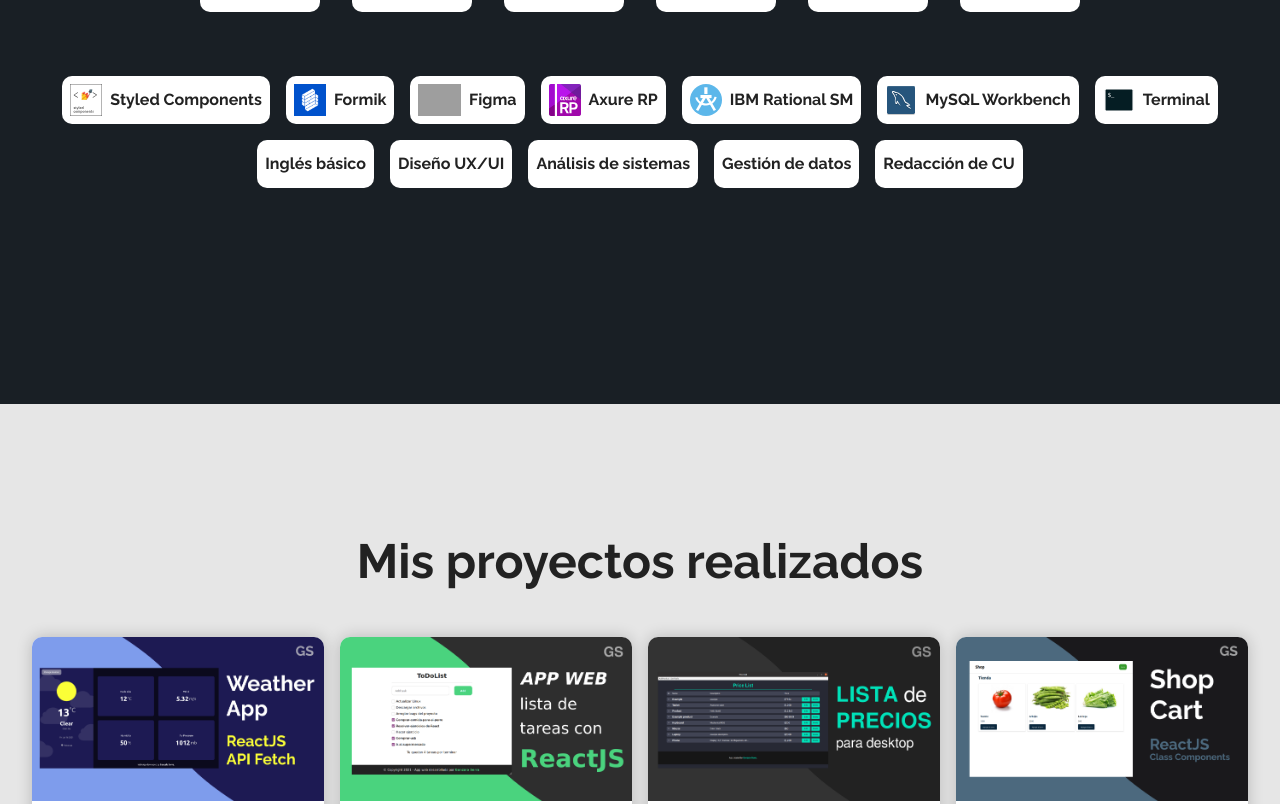
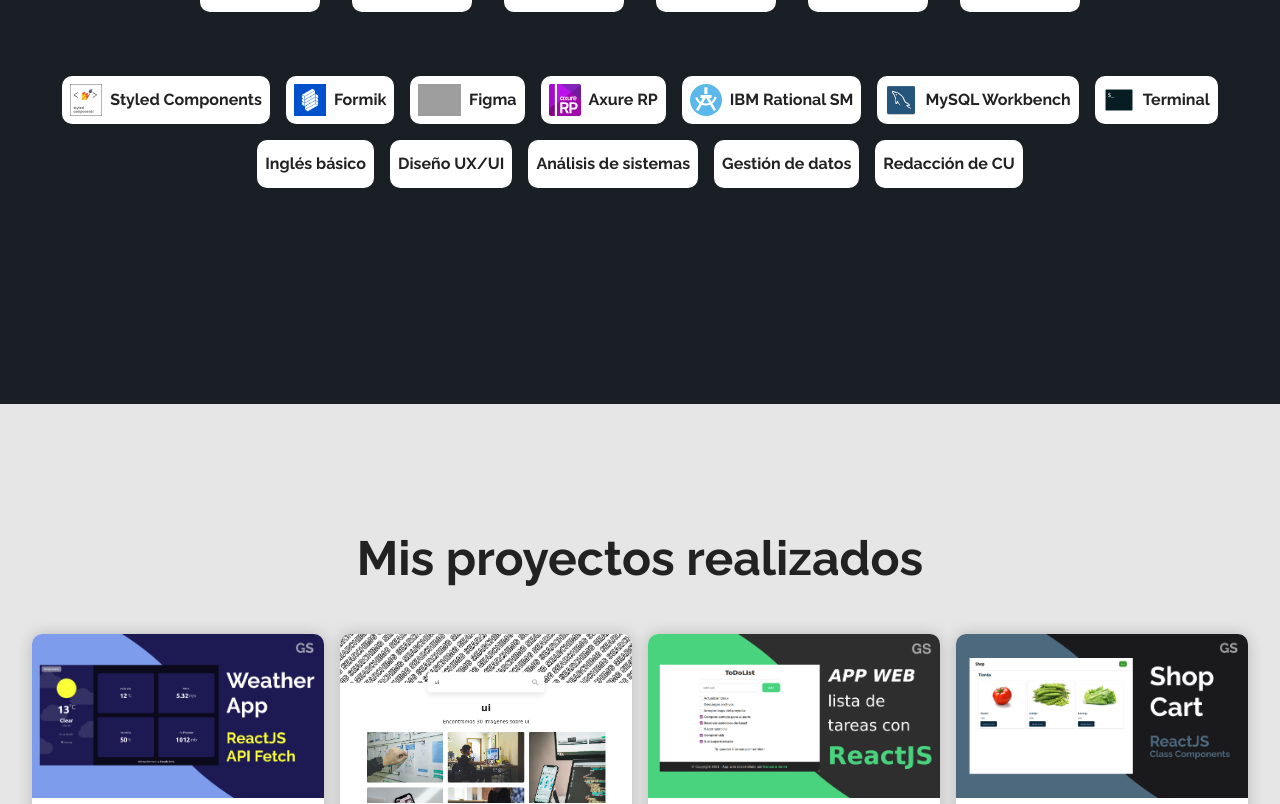
Before and after one commit to tonchiserra/portafolioWeb, a React (Create React App) app: page / in a window 1280 px wide. Shown: the part 1996-2800 px from the top of the page. Built offline with nearby package versions, Linux system fonts and the light colour scheme; grey boxes are pictures that could not be loaded.

Commit message:
new project

```diff
--- a/src/components/Home.jsx
+++ b/src/components/Home.jsx
@@ -1,7 +1,7 @@
 import '../styles/Home.css';
 
 import weatherImage from '../assets/weather-app-image.png';
-import todolistImage from '../assets/todolist-image.png';
+import searchimgImage from '../assets/search-img-image.png';
 import profileImage from '../assets/profile-image.svg';
 
 export function Home(){
@@ -18,7 +18,7 @@
           <h3 className="title">Últimos proyectos</h3>
           <div className="last-projects-content">
             <a title="Imagen de 'WeatherApp'" href="https://github.com/tonchiserra/weather-app" target="_blank" rel="noopener noreferrer"><img src={weatherImage} title="Imagen de 'WeatherApp'" alt="WeatherApp" className="last-project-image" /></a>
-            <a title="Imagen de 'ToDoList'" href="https://github.com/tonchiserra/ToDoList" target="_blank" rel="noopener noreferrer"><img src={todolistImage} title="Imagen de 'ToDoList'" alt="ToDoList" className="last-project-image" /></a>
+            <a title="Imagen de 'SearchImg'" href="https://github.com/tonchiserra/search-img" target="_blank" rel="noopener noreferrer"><img src={searchimgImage} title="Imagen de 'SearchImg'" alt="SearchImg" className="last-project-image" /></a>
           </div>
         </div>
         <img src={profileImage} alt="Imagen de Gonzalo Serra" className="profile-image" />
--- a/src/components/Projects.jsx
+++ b/src/components/Projects.jsx
@@ -1,7 +1,6 @@
 import '../styles/Projects.css';
 import { TargetProject } from './ui/TargetProject.jsx';
 
-import electron from '../assets/electronjs.svg';
 import react from '../assets/react.svg';
 import javascript from '../assets/javascript.svg';
 import css from '../assets/css3.svg';
@@ -9,7 +8,7 @@
 import figma from '../assets/figma.svg';
 import weatherImage from '../assets/weather-app-image.png';
 import todoImage from '../assets/todolist-image.png';
-import pricelistImage from '../assets/price-list-image.png';
+import searchimgImage from '../assets/search-img-image.png';
 import shopcartImage from '../assets/shopcart-image.png';
 
 
@@ -31,6 +30,16 @@
         />
 
         <TargetProject
+          name="SearchImage"
+          image={searchimgImage}
+          desc="Buscador de imagenes. Mediante la API de Unsplash podemos buscar increíbles imágenes sobre cualquier tema."
+          demo={true}
+          techs={[react, javascript, html, css]}
+          github="https://github.com/tonchiserra/search-img"
+          linkDemo="https://gserra-searchimg.netlify.app/"
+        />
+
+        <TargetProject
           name="TodoList"
           image={todoImage}
           desc="App Web de lista de tareas, creada utilizando create-react-app. Las tareas realizadas y a realizar se almacenan en el LocalStorage."
@@ -38,16 +47,6 @@
           techs={[react, javascript, html, css]}
           github="https://github.com/tonchiserra/ToDoList"
           linkDemo="https://todolist-gserra.netlify.app/"
-        />
-
-        <TargetProject
-          name="PriceList"
-          image={pricelistImage}
-          desc="Lista de precios creada en Electron JS. Esta aplicación te permite listar, editar y eliminar productos con su precio y descripción."
-          demo={false}
-          techs={[electron, javascript, html, css]}
-          github="https://github.com/tonchiserra/price-list"
-          linkDemo=""
         />
 
         <TargetProject
```
Also changed, not shown: src/assets/search-img-image.png (added).
